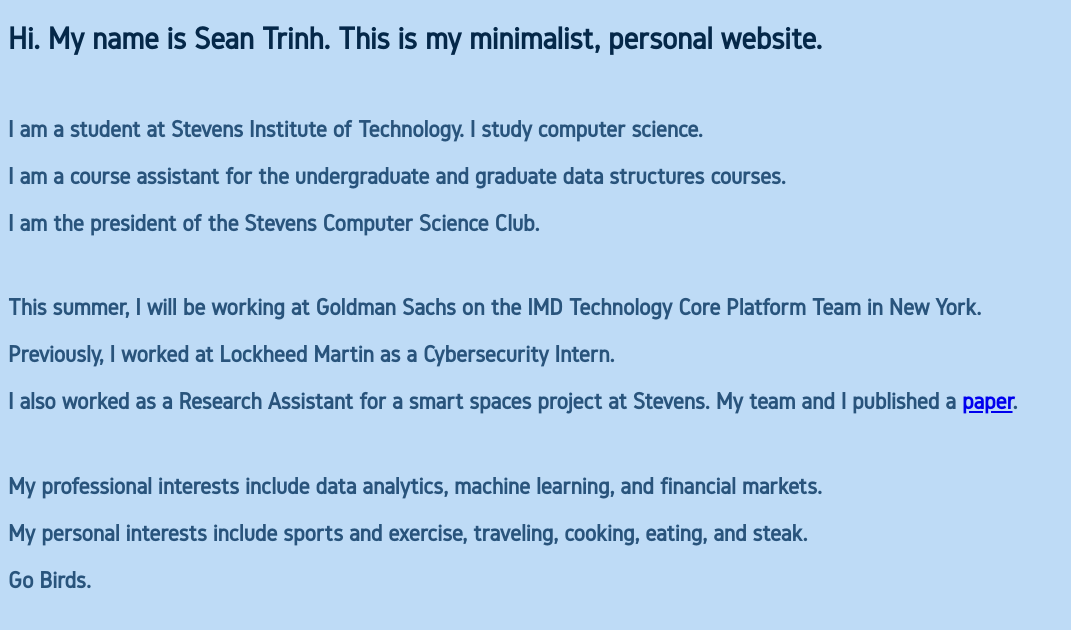
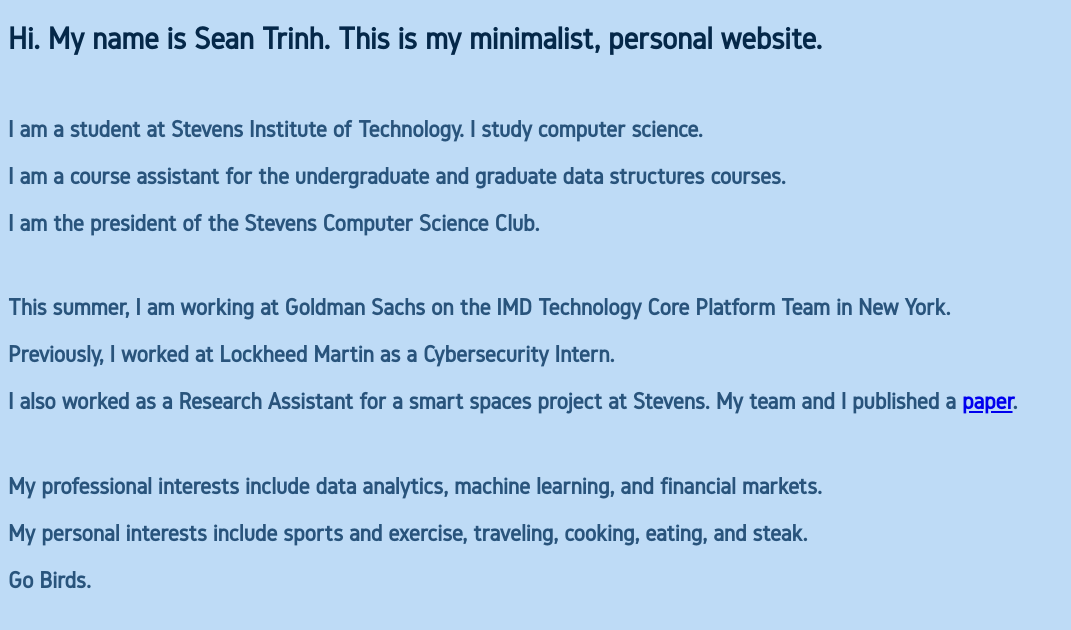
Before and after one commit to seantrinh/seantrinh.github.io, a plain HTML site: page index.html in a window 1280 px wide. Shown: the top 630 px of the page, without its empty margins (0-1071 px from the left). Drawn offline with Linux system fonts and the light colour scheme.

Commit message:
small change

```diff
--- a/index.html
+++ b/index.html
@@ -11,7 +11,7 @@
 		<h2>I am a course assistant for the undergraduate and graduate data structures courses.</h2>
 		<h2>I am the president of the Stevens Computer Science Club.</h2>
 		<br>
-		<h2>This summer, I will be working at Goldman Sachs on the IMD Technology Core Platform Team in New York.</h2>
+		<h2>This summer, I am working at Goldman Sachs on the IMD Technology Core Platform Team in New York.</h2>
 		<h2>Previously, I worked at Lockheed Martin as a Cybersecurity Intern.</h2>
 		<h2>I also worked as a Research Assistant for a smart spaces project at Stevens. My team and I published a <a href="https://ieeexplore.ieee.org/abstract/document/8249055" target="_blank">paper</a>.</h2>
 		<br>
```
